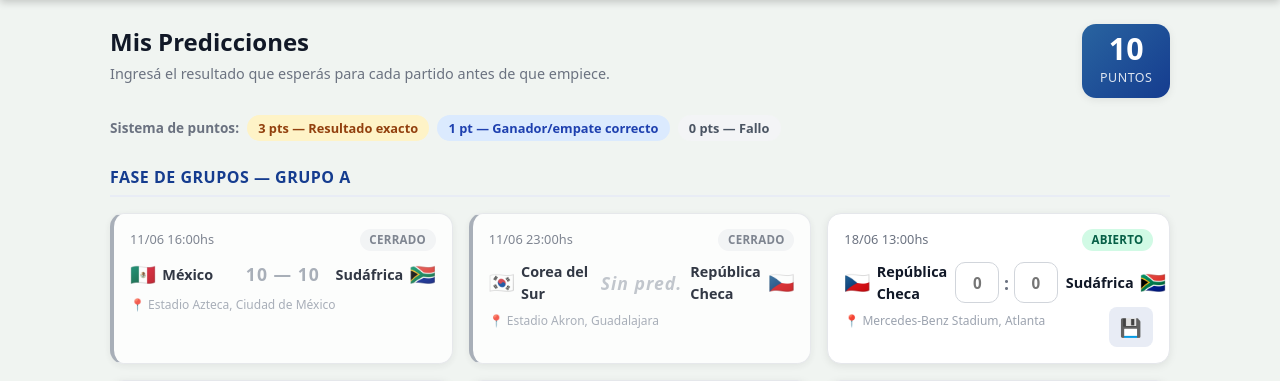
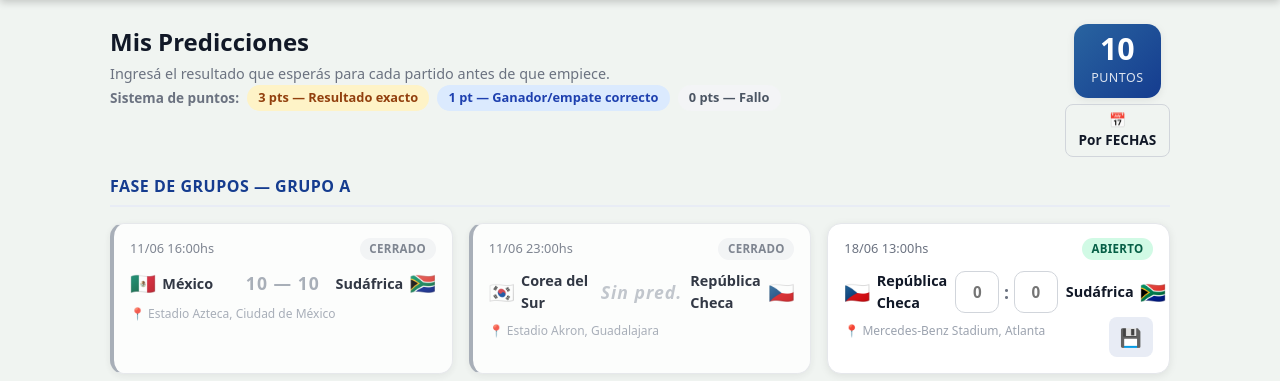
Before and after one commit to fedex6/Prode-webapp, a PHP site: page /dashboard.php in a window 1280 px wide. Shown: the part 57-438 px from the top of the page. Run offline with PHP 8.4, Linux system fonts and the light colour scheme; a user stored in the database is signed in; data comes from the database, SQL or seed files in the repository; tables that the repository leaves empty hold one stand-in row (values such as "Sample post"); some libraries are stand-ins or nearby versions.

Commit message:
Implement date sorting and enhance dashboard UI
Added sorting functionality by date and updated UI elements for better user experience.

```diff
--- a/dashboard.php
+++ b/dashboard.php
@@ -30,10 +30,19 @@
 $stmtPts->execute([$user['id']]);
 $totalPoints = $stmtPts->fetchColumn();
 
-// Agrupar por fase y grupo
+// Agrupar por fase/grupo o por fecha según parámetro
+$sortByDate = isset($_GET['sort']) && $_GET['sort'] === 'date';
 $grouped = [];
 foreach ($matches as $m) {
-    $key = $m['stage'] . ($m['group_name'] ? ' — Grupo ' . $m['group_name'] : '');
+    if ($sortByDate) {
+        $key = (new DateTime($m['match_date']))->format('l d/m/Y');
+        // traducir día al español
+        $dias = ['Monday'=>'Lunes','Tuesday'=>'Martes','Wednesday'=>'Miércoles',
+                 'Thursday'=>'Jueves','Friday'=>'Viernes','Saturday'=>'Sábado','Sunday'=>'Domingo'];
+        foreach ($dias as $en => $es) $key = str_replace($en, $es, $key);
+    } else {
+        $key = $m['stage'] . ($m['group_name'] ? ' — Grupo ' . $m['group_name'] : '');
+    }
     $grouped[$key][] = $m;
 }
 
@@ -63,6 +72,21 @@
         .btn-primary:hover { background: var(--app-primary-d); }
         .btn-save { background: var(--app-primary-l); }
         .btn-save:hover { background: #c6e8d6; }
+
+        .btn-sort {
+            text-align: center;
+            background: transparent;
+            border: 1.5px solid #d1d5db;
+            color: var(--text);
+            padding: .3rem .8rem;
+            border-radius: 8px;
+            font-size: .85rem;
+            font-weight: 600;
+            cursor: pointer;
+            text-decoration: none;
+            transition: background .15s, border-color .15s;
+        }
+        .btn-sort:hover { background: var(--gray-l); text-decoration: none; }
     </style>
 </head>
 <body>
@@ -85,18 +109,25 @@
             <div>
                 <h2>Mis Predicciones</h2>
                 <p class="subtitle">Ingresá el resultado que esperás para cada partido antes de que empiece.</p>
+
+                <div class="scoring-legend">
+                    <strong>Sistema de puntos:</strong>
+                    <span class="pill pill-gold">3 pts — Resultado exacto</span>
+                    <span class="pill pill-blue">1 pt — Ganador/empate correcto</span>
+                    <span class="pill pill-gray">0 pts — Fallo</span>
+                </div>
             </div>
-            <div class="score-badge">
-                <span class="score-number"><?= $totalPoints ?></span>
-                <span class="score-label">puntos</span>
+            <div style="display:flex;flex-direction:column;align-items:center;gap:.4rem">
+                <div class="score-badge">
+                    <span class="score-number"><?= $totalPoints ?></span>
+                    <span class="score-label">puntos</span>
+                </div>
+                <?php if ($sortByDate): ?>
+                <a href="dashboard.php" class="btn-sort">☠️<br />Por GRUPOS</a>
+                <?php else: ?>
+                <a href="dashboard.php?sort=date" class="btn-sort">📅<br />Por FECHAS</a>
+                <?php endif; ?>
             </div>
-        </div>
-
-        <div class="scoring-legend">
-            <strong>Sistema de puntos:</strong>
-            <span class="pill pill-gold">3 pts — Resultado exacto</span>
-            <span class="pill pill-blue">1 pt — Ganador/empate correcto</span>
-            <span class="pill pill-gray">0 pts — Fallo</span>
         </div>
 
         <?php foreach ($grouped as $section => $sectionMatches): ?>
@@ -135,16 +166,6 @@
                                 <div class="result-score">
                                     <?= $m['home_score'] ?> — <?= $m['away_score'] ?>
                                 </div>
-                                <?php if ($hasPred): ?>
-                                <div class="pred-score">
-                                    Tu pred: <?= $m['pred_home'] ?>—<?= $m['pred_away'] ?>
-                                    <span class="points-earned <?= $m['pred_points'] >= 3 ? 'pts-gold' : ($m['pred_points'] >= 1 ? 'pts-blue' : 'pts-gray') ?>">
-                                        +<?= $m['pred_points'] ?>pts
-                                    </span>
-                                </div>
-                                <?php else: ?>
-                                <div class="pred-score no-pred">Sin predicción</div>
-                                <?php endif; ?>
                             <?php elseif ($locked && $hasPred): ?>
                                 <div class="locked-pred">
                                     <?= $m['pred_home'] ?> — <?= $m['pred_away'] ?>
@@ -173,6 +194,18 @@
                     </div>
 
                     <div class="match-venue">📍 <?= htmlspecialchars($m['venue']) ?></div>
+                    <?php if ($finished): ?>
+                    <div class="match-result-summary">
+                        <?php if ($hasPred): ?>
+                        <span class="pred-score-inline">Tu pred: <?= $m['pred_home'] ?>—<?= $m['pred_away'] ?></span>
+                        <span class="points-earned <?= $m['pred_points'] >= 3 ? 'pts-gold' : ($m['pred_points'] >= 1 ? 'pts-blue' : 'pts-gray') ?>">
+                            +<?= $m['pred_points'] ?>pts
+                        </span>
+                        <?php else: ?>
+                        <span class="pred-score-inline no-pred">Sin predicción</span>
+                        <?php endif; ?>
+                    </div>
+                    <?php endif; ?>
                     <div class="save-status" id="status_<?= $m['id'] ?>"></div>
                     <?php if (!$finished && !$locked): ?>
                     <button class="btn-save" onclick="savePrediction(<?= $m['id'] ?>)"
```
